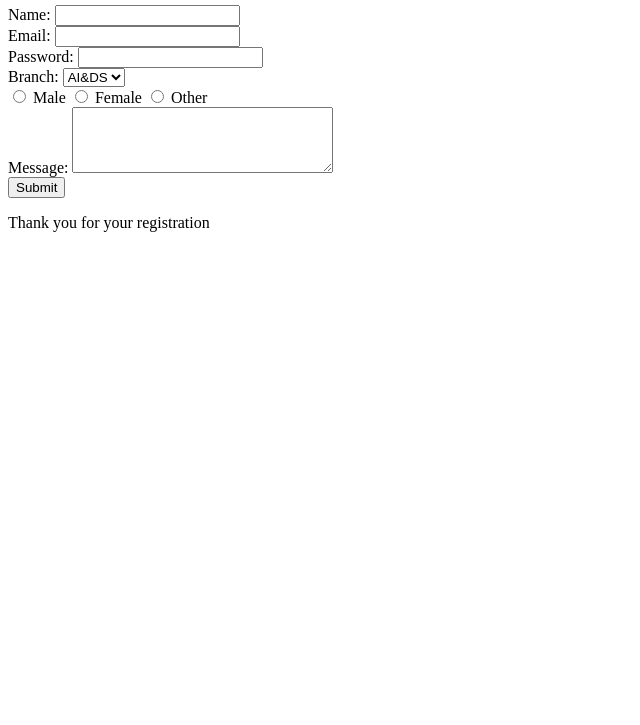
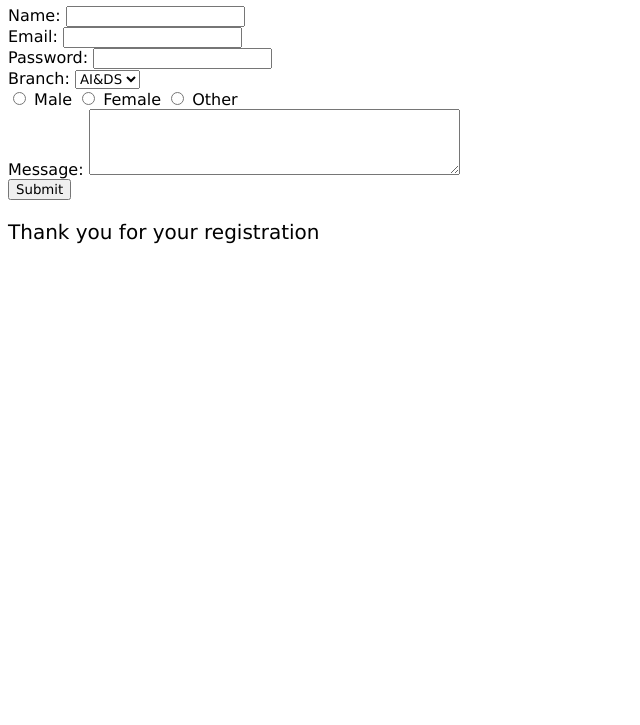
Before and after one commit to lonelyone042/Black-Raven-Practice, a plain HTML site: page Main/form.html in a window 1280 px wide. Shown: the part 75-800 px from the top of the page, without its empty margins (0-640 px from the left). Drawn offline with Linux system fonts and the light colour scheme; files that its build step writes are made by us from their sources.

Commit message:
adding features

```diff
--- a/Main/form.html
+++ b/Main/form.html
@@ -4,6 +4,7 @@
     <meta charset="UTF-8">
     <meta name="viewport" content="width=device-width, initial-scale=1.0">
     <title>Form</title>
+    <link rel="stylesheet" href="styles.css">
 </head>
 <body>
     <header><h1>Student Registration Form</h1></header>
@@ -28,8 +29,8 @@
             <input type="radio" name="gender">
             <label>Other</label><br>
             <label for="message">Message:</label>
-            <textarea id="message" name="message" rows="4" cols="30"></textarea><br>
-            <input type="submit" value="Submit">
+            <textarea id="message" name="message" rows="4" cols="50"></textarea><br>
+            <input id="button" type="submit" value="Submit">
         </form>
     </main>
     <footer>
```
